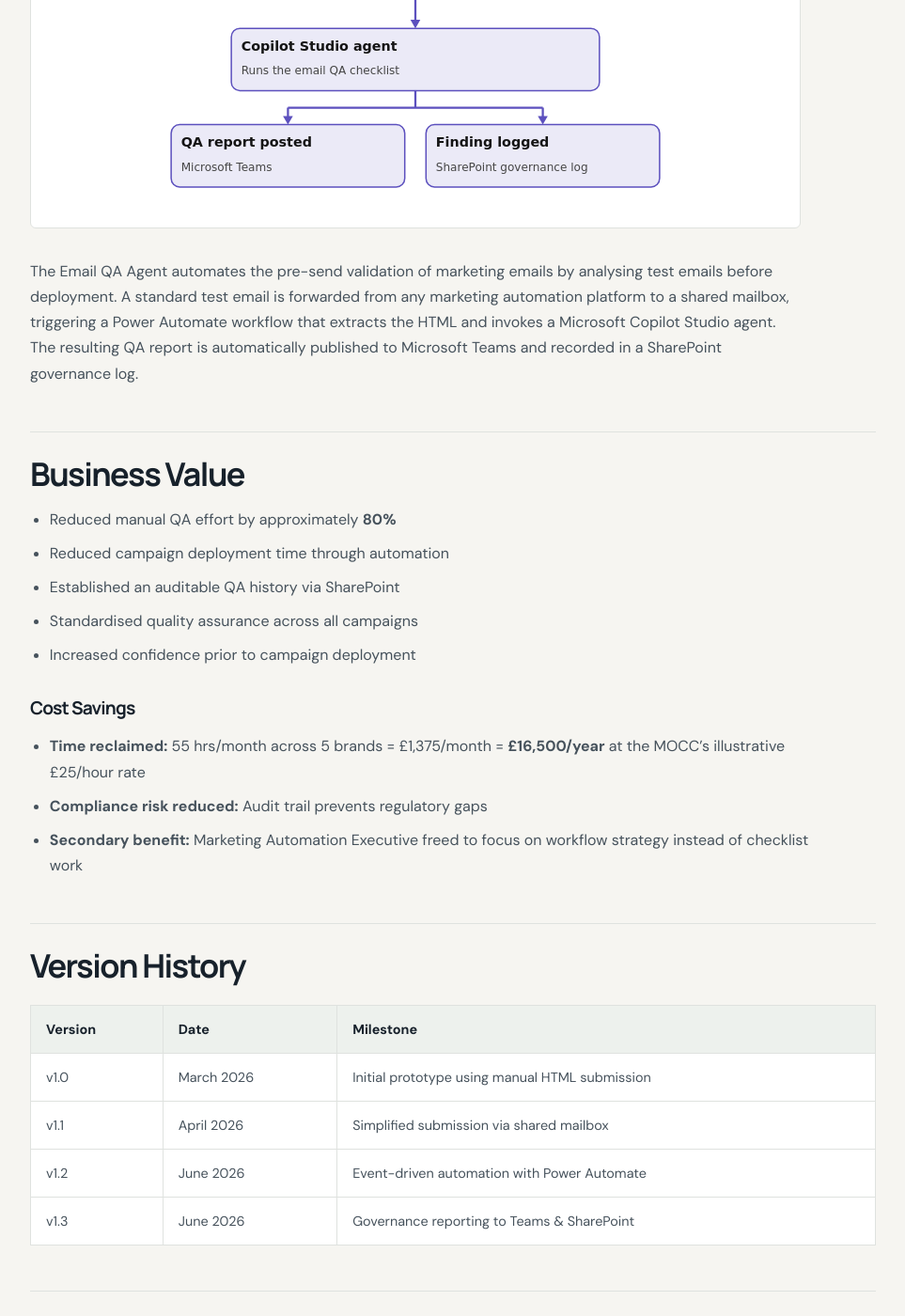
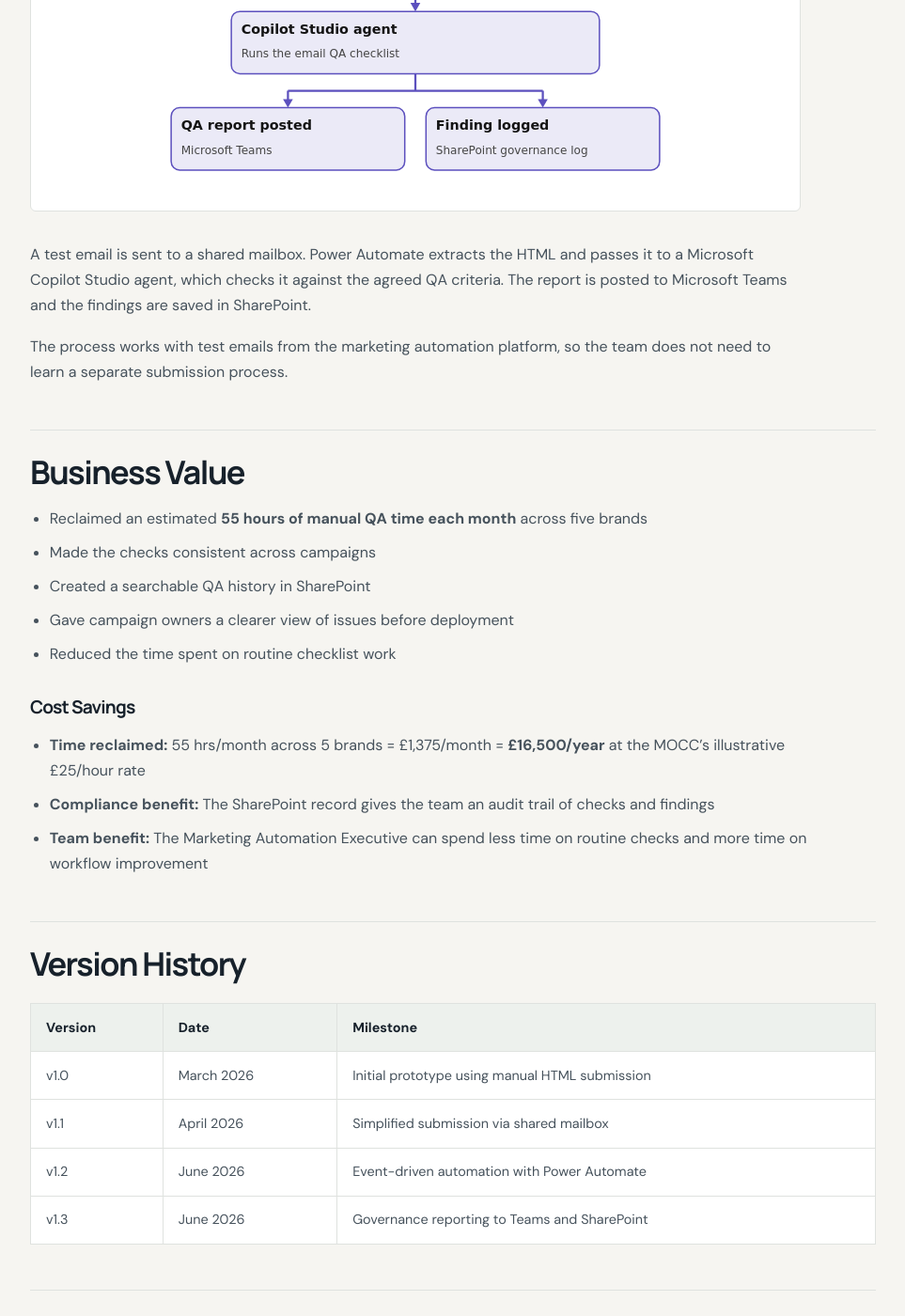
Before and after one commit to georgefwmurray/Marketing-Operations-Control-Centre, a Jekyll site: the page built from Agents/Email QA Agent/Email-QA-Agent.md, in a window 1280 px wide and 1400 px high, scrolled down 1548 px. Shown: the whole window at 94% size, without its empty margins (158-1121 px from the left). Built offline with Jekyll 4.4.1, drawn with Linux system fonts in a browser that asks for light colours; some of the changed text lies outside the part shown.

Commit message:
Improve Agents/Email QA Agent/Email-QA-Agent.md SEO and editorial clarity

```diff
--- a/Agents/Email QA Agent/Email-QA-Agent.md
+++ b/Agents/Email QA Agent/Email-QA-Agent.md
@@ -1,11 +1,11 @@
 ---
-title: "Email QA Agent: 80% Less Manual QA Effort"
-description: "Copilot Studio and Power Automate agent that applies consistent checks to marketing emails, cutting manual QA effort by 80% across 5 brands."
+title: "Email QA Agent: 55 Hours Saved a Month"
+description: "Microsoft Copilot Studio and Power Automate workflow that checks marketing emails before deployment, reclaiming an estimated 55 hours of manual QA time each month across five brands."
 ---
 
 # Email QA Agent
 
-Key Result: 80% reduction in manual QA effort
+Key Result: 55 hours/month of manual QA time reclaimed
 Layer: Control
 Problem: QA Bottlenecks
 Status: Live
@@ -14,9 +14,9 @@ Status: Live
 
 ---
 
-**Layer:** 🛡️ Control — Quality Assurance
+**Layer:** Control — Quality Assurance
 
-**Status:** 🟢 Live
+**Status:** Live
 
 **Platform:** Microsoft Copilot Studio · Power Automate · SharePoint · Microsoft Teams · Marketing Automation Platform
 
@@ -28,29 +28,31 @@ Status: Live
 
 ## Business Problem
 
-Marketing email QA relied on manual review across multiple stakeholders. Checks varied between reviewers, findings were not centrally recorded, and quality assurance often became a bottleneck before campaign deployment.
+Email quality checks were carried out manually by several people. The checks were not always consistent, findings were recorded in different places and the review could hold up campaign deployment.
 
-The objective was to create a repeatable, auditable and low-friction QA process that could be adopted consistently by the Marketing Operations team.
+The team needed one repeatable process, with a clear record of the checks and issues found.
 
 ## Solution Overview
 
 ![Flow diagram: a test email is forwarded to a shared mailbox, Power Automate extracts the HTML, a Copilot Studio agent runs the QA checklist, posts a report to Teams and logs findings in SharePoint](Flow_EmailQA.svg)
 
-The Email QA Agent automates the pre-send validation of marketing emails by analysing test emails before deployment. A standard test email is forwarded from any marketing automation platform to a shared mailbox, triggering a Power Automate workflow that extracts the HTML and invokes a Microsoft Copilot Studio agent. The resulting QA report is automatically published to Microsoft Teams and recorded in a SharePoint governance log.
+A test email is sent to a shared mailbox. Power Automate extracts the HTML and passes it to a Microsoft Copilot Studio agent, which checks it against the agreed QA criteria. The report is posted to Microsoft Teams and the findings are saved in SharePoint.
+
+The process works with test emails from the marketing automation platform, so the team does not need to learn a separate submission process.
 
 ## Business Value
 
-- Reduced manual QA effort by approximately **80%**
-- Reduced campaign deployment time through automation
-- Established an auditable QA history via SharePoint
-- Standardised quality assurance across all campaigns
-- Increased confidence prior to campaign deployment
+- Reclaimed an estimated **55 hours of manual QA time each month** across five brands
+- Made the checks consistent across campaigns
+- Created a searchable QA history in SharePoint
+- Gave campaign owners a clearer view of issues before deployment
+- Reduced the time spent on routine checklist work
 
 ### Cost Savings
 
 - **Time reclaimed:** 55 hrs/month across 5 brands = £1,375/month = **£16,500/year** at the MOCC's illustrative £25/hour rate
-- **Compliance risk reduced:** Audit trail prevents regulatory gaps
-- **Secondary benefit:** Marketing Automation Executive freed to focus on workflow strategy instead of checklist work
+- **Compliance benefit:** The SharePoint record gives the team an audit trail of checks and findings
+- **Team benefit:** The Marketing Automation Executive can spend less time on routine checks and more time on workflow improvement
 
 ## Version History
 
@@ -59,13 +61,11 @@ The Email QA Agent automates the pre-send validation of marketing emails by anal
 | v1.0 | March 2026 | Initial prototype using manual HTML submission |
 | v1.1 | April 2026 | Simplified submission via shared mailbox |
 | v1.2 | June 2026 | Event-driven automation with Power Automate |
-| v1.3 | June 2026 | Governance reporting to Teams & SharePoint |
+| v1.3 | June 2026 | Governance reporting to Teams and SharePoint |
 
 ## Design Insights
 
-The largest improvement came from reducing user friction.
-
-Early versions required manual uploads of screenshots and HTML. By redesigning the workflow around a shared mailbox and event-driven automation, the user experience became almost invisible. Marketing users now complete QA simply by sending a standard HubSpot test email, allowing the automation to fit naturally into existing campaign processes rather than requiring new behaviours.
+The biggest improvement was making the process easy to use. Early versions asked people to upload screenshots and HTML manually. Moving to a shared mailbox meant users could send a standard test email and let the checks run in the background.
 
 ---
 
```
